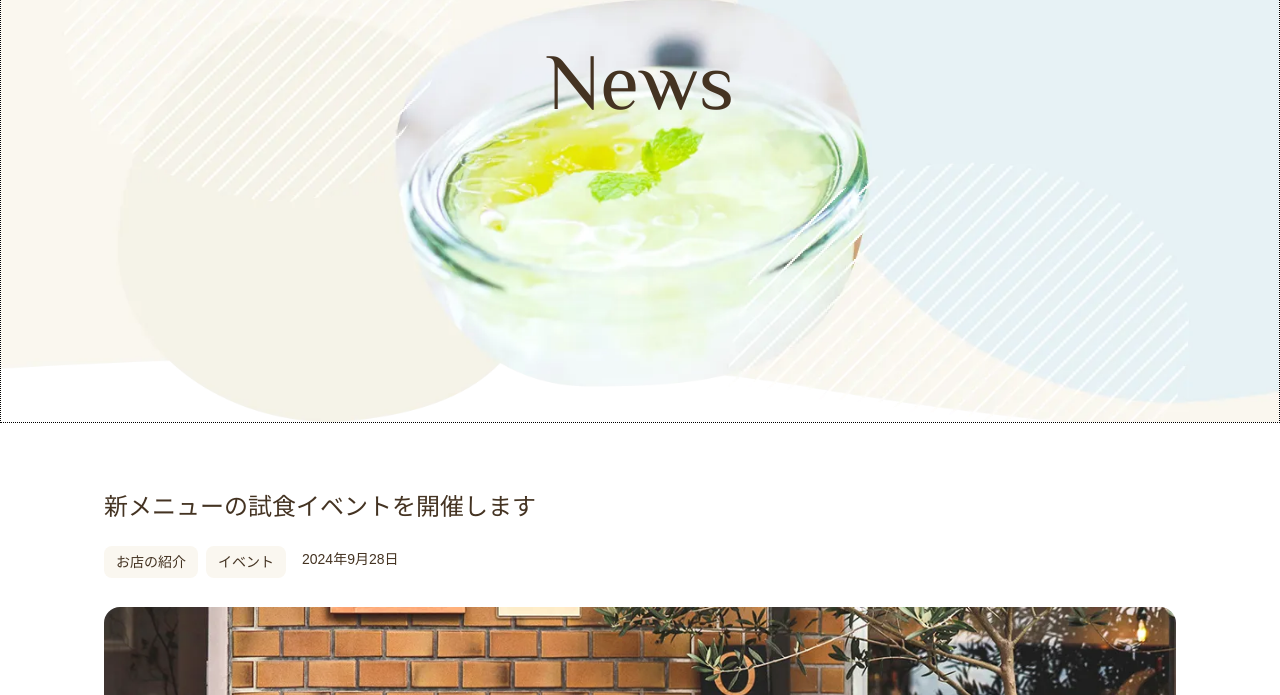
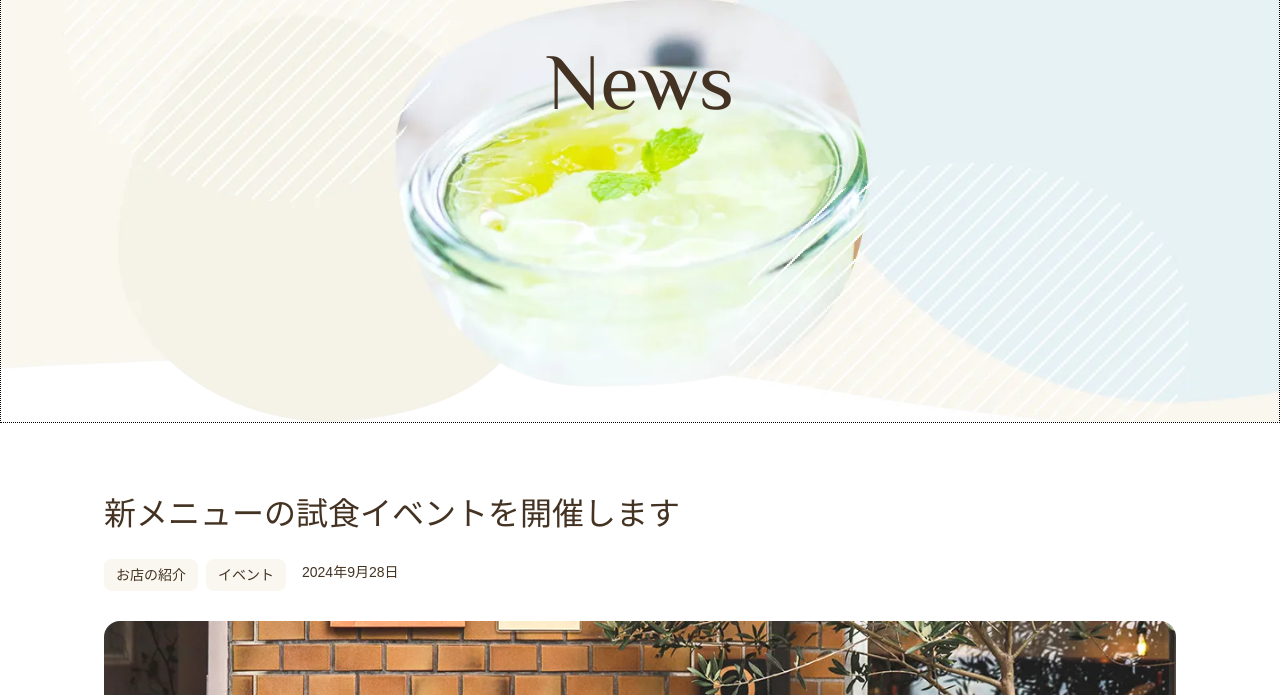
Before and after one commit to Sss0o1101/html-learn-b-, a plain HTML site: page chapter5(b)/index.html in a window 1280 px wide. Shown: the part 105-800 px from the top of the page. Drawn offline with Linux system fonts and the light colour scheme; some packages are replaced by stand-ins of ours.

Commit message:
added new text

```diff
--- a/chapter5(b)/css/style.css
+++ b/chapter5(b)/css/style.css
@@ -296,6 +296,10 @@ img {
         font-size: 4rem;
     }
 
+    .post-title {
+        font-size: 2rem;
+    }
+
     /* ヘッダー */
     .page-header {
         display: flex;
@@ -306,6 +310,9 @@ img {
     .main-nav {
         font-size: 2rem;
     }
+
+    /* ヘッダーカバー画像 */
+
 
     /* HOME */
     .cover-home {
```
